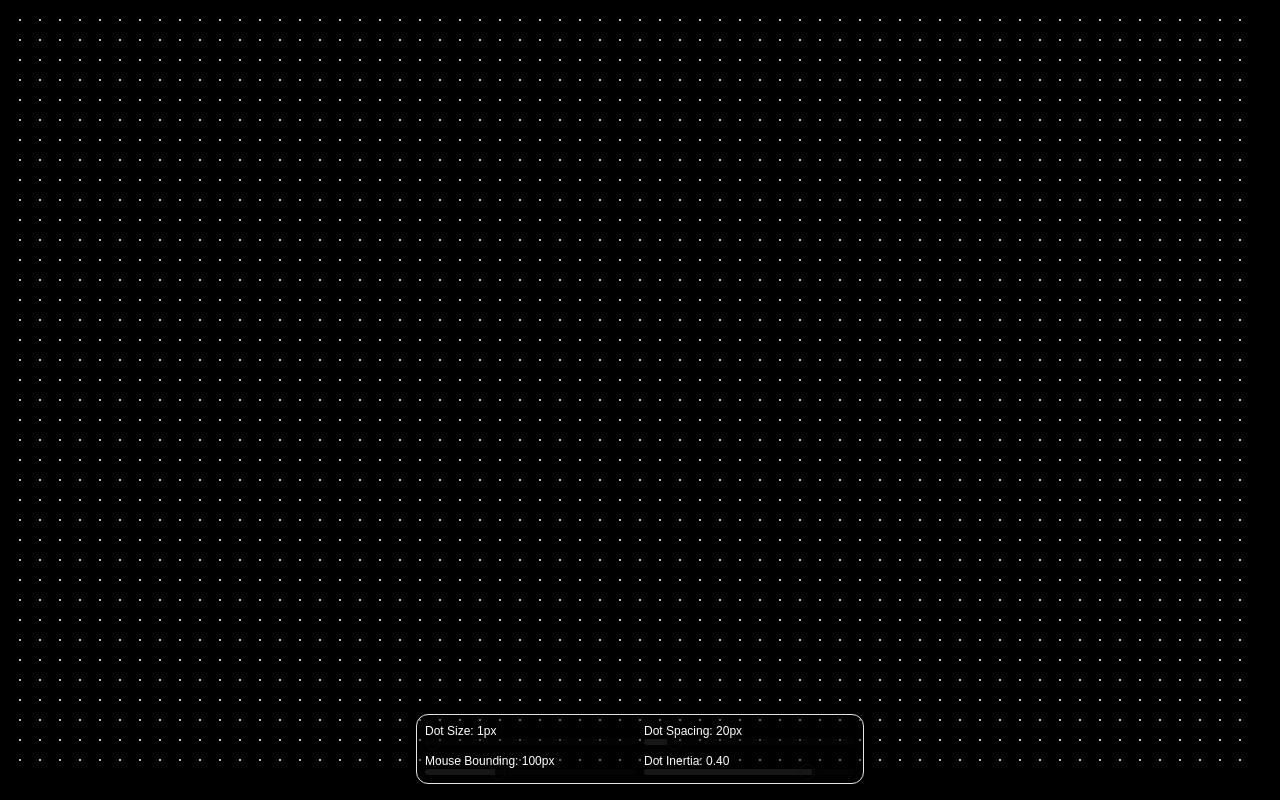
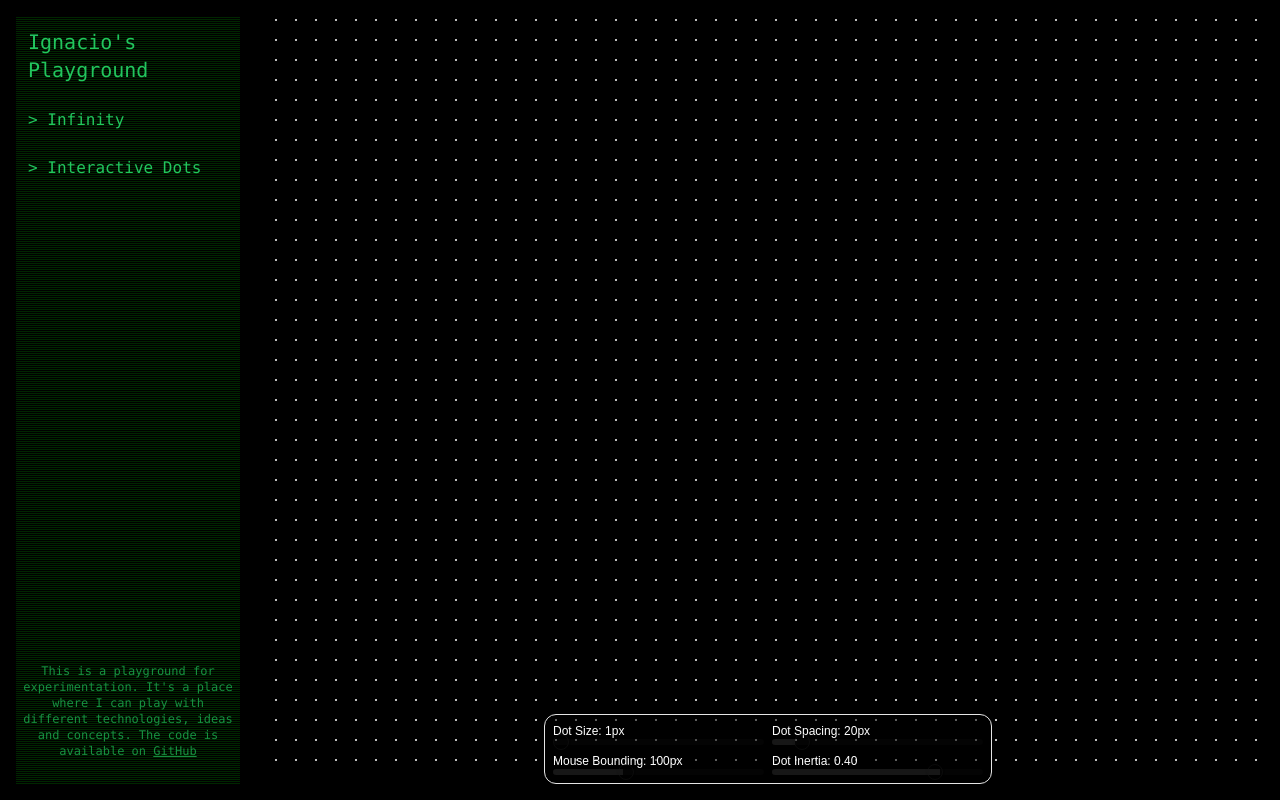
Before and after one commit to luisignaciocc/three-js, a Next.js app: page /interactive-dots in a window 1280 px wide. Built offline with nearby package versions, Linux system fonts and the light colour scheme.

Commit message:
add layout

```diff
--- a/app/layout.tsx
+++ b/app/layout.tsx
@@ -2,6 +2,7 @@ import "./globals.css";
 
 import type { Metadata } from "next";
 import localFont from "next/font/local";
+import Link from "next/link";
 
 const geistSans = localFont({
   src: "./fonts/GeistVF.woff",
@@ -19,6 +20,11 @@ export const metadata: Metadata = {
   description: "A playground for Three.js",
 };
 
+const navItems = [
+  { name: "Infinity", path: "/infinity" },
+  { name: "Interactive Dots", path: "/interactive-dots" },
+];
+
 export default function RootLayout({
   children,
 }: Readonly<{
@@ -27,9 +33,64 @@ export default function RootLayout({
   return (
     <html lang="en">
       <body
-        className={`${geistSans.variable} ${geistMono.variable} antialiased`}
+        className={`${geistSans.variable} ${geistMono.variable} antialiased h-screen overflow-hidden`}
       >
-        {children}
+        <div className="grid grid-cols-10">
+          <div className="hidden sm:block sm:col-span-3 lg:col-span-2 max-h-screen">
+            <nav className="z-50 left-0 top-0 h-full w-full bg-black p-4 font-mono text-green-500">
+              <div className="relative h-full">
+                <div
+                  className="absolute inset-0 pointer-events-none"
+                  style={{
+                    background:
+                      "repeating-linear-gradient(0deg, rgba(0, 255, 0, 0.15), rgba(0, 255, 0, 0.15) 1px, transparent 1px, transparent 2px)",
+                    backgroundSize: "100% 2px",
+                  }}
+                />
+                <div
+                  className="relative z-10 flex flex-col justify-between h-screen p-1 overflow-y-auto"
+                  style={{ maxHeight: "calc(100% - 5px)" }}
+                >
+                  <div>
+                    <h1 className="text-xl ml-2 pt-2 mb-4">
+                      Ignacio&apos;s Playground
+                    </h1>
+                    <ul className="space-y-2">
+                      {navItems.map((item) => (
+                        <li key={item.name}>
+                          <Link
+                            href={item.path}
+                            className="block hover:bg-green-900 hover:text-green-300 p-2 transition-colors"
+                          >
+                            {`> ${item.name}`}
+                          </Link>
+                        </li>
+                      ))}
+                    </ul>
+                  </div>
+                  <p className="text-xs text-center opacity-70 max-w-xs">
+                    This is a playground for experimentation. It&apos;s a place
+                    where I can play with different technologies, ideas and
+                    concepts. The code is available on{" "}
+                    <a
+                      href="https://github.com/luisignaciocc/three-js"
+                      target="_blank"
+                      rel="noopener noreferrer"
+                      className="underline"
+                    >
+                      GitHub
+                    </a>
+                    <br />
+                    <br />
+                  </p>
+                </div>
+              </div>
+            </nav>
+          </div>
+          <div className="relative col-span-10 sm:col-span-7 lg:col-span-8">
+            {children}
+          </div>
+        </div>
       </body>
     </html>
   );
```
